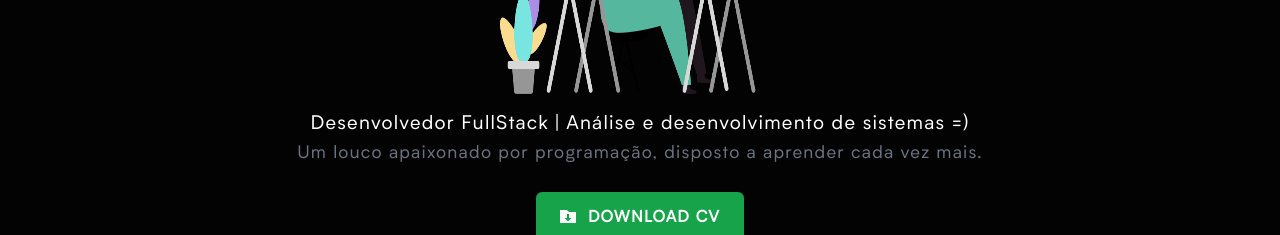
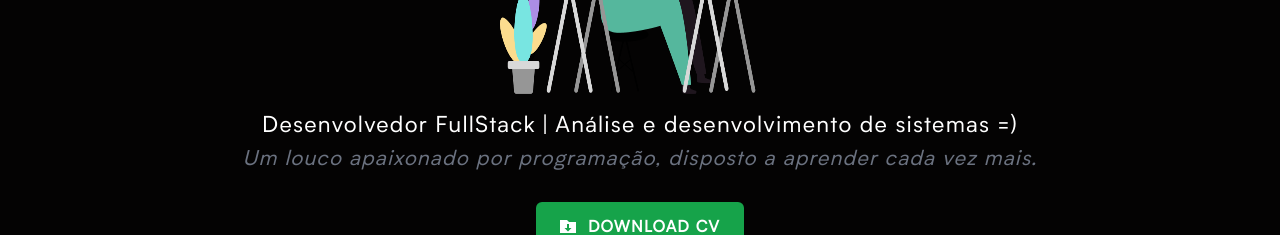
Before and after one commit to dinizdev/fdiniz.dev, a Next.js app: page / in a window 1280 px wide. Shown: the part 365-600 px from the top of the page. Built offline with nearby package versions, Linux system fonts and the light colour scheme.

Commit message:
fix responsive index

```diff
--- a/src/components/Footer/index.tsx
+++ b/src/components/Footer/index.tsx
@@ -1,11 +1,11 @@
 import { BsGithub, BsLinkedin, BsInstagram } from 'react-icons/bs'
 export default function Footer() {
   return (
-    <div>
+    <div className="">
       <p className="mt-8  text-center lg:text-lg">
         Feito com amor por Felipe Diniz 💚️ 2022
       </p>
-      <section className=" align-center bg-dark-400  lg:text-1xl flex justify-center  gap-5 pt-4 text-sm text-white">
+      <section className=" align-center bg-dark-400 lg:text-1xl flex  flex-grow justify-center  gap-5 pt-4 text-sm text-white">
         <div className="flex gap-6 ">
           <a
             className="flex  gap-3"
--- a/src/pages/index.tsx
+++ b/src/pages/index.tsx
@@ -41,10 +41,10 @@ const Home: NextPage = () => {
           />
         </motion.div>
 
-        <p className="pt-10 text-center text-[1.2rem]">
+        <p className="pt-10 text-center text-[1.2rem] md:text-[1.4rem]">
           Desenvolvedor FullStack | Análise e desenvolvimento de sistemas =)
           <br />
-          <span className="p-1 pt-10 text-[1.1rem] text-gray-500">
+          <span className="p-1 pt-10 text-[1.1rem] italic text-gray-500 md:text-[1.3rem]">
             Um louco apaixonado por programação, disposto a aprender cada vez
             mais.
           </span>
```
